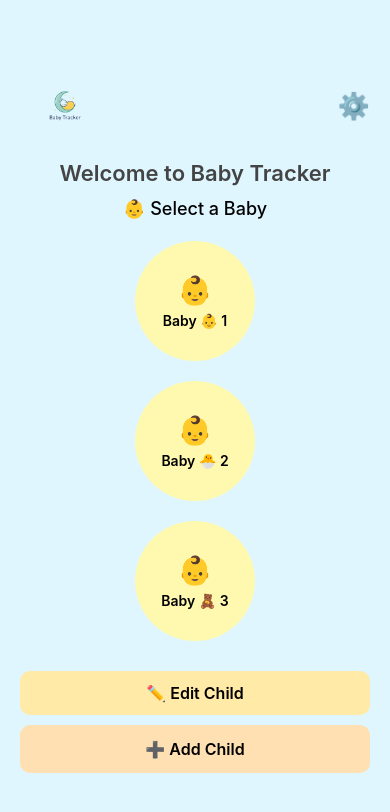
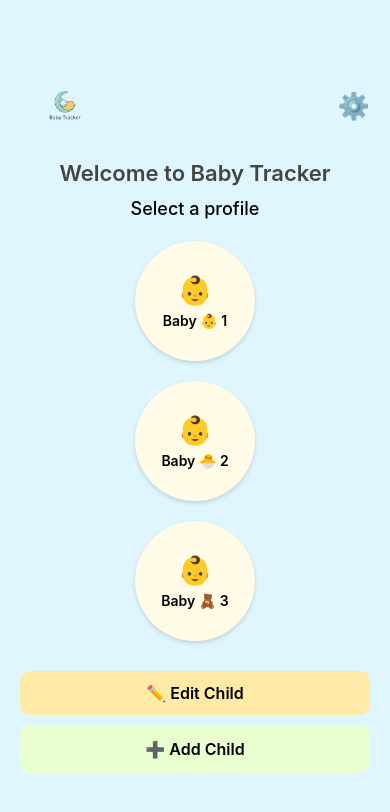
Before and after one commit to ama0917/CSCE-4901.501-Baby-Tracker, a React Native app: screen /Home in a window 390 px wide. Shown: the top 812 px of the page. Built offline with nearby package versions, Linux system fonts and the light colour scheme.

Commit message:
Updated colors

```diff
--- a/screens/HomeScreen.js
+++ b/screens/HomeScreen.js
@@ -26,7 +26,7 @@ const HomeScreen = ({ navigation }) => {
         </View>
 
         <Text style={styles.title}>Welcome to Baby Tracker</Text>
-        <Text style={styles.subtitle}>👶 Select a Baby</Text>
+        <Text style={styles.subtitle}>Select a profile</Text>
 
         <View style={styles.profileList}>
           {profiles.map((name, index) => (
@@ -94,10 +94,14 @@ const styles = StyleSheet.create({
     width: 120,
     height: 120,
     borderRadius: 60,
-    backgroundColor: '#fff9b0',
+    backgroundColor: '#fffbe6',
     justifyContent: 'center',
     alignItems: 'center',
     marginVertical: 10,
+    shadowColor: '#000',
+    shadowOffset: { width: 0, height: 2 },
+    shadowOpacity: 0.15,
+    shadowRadius: 4,
     elevation: 4,
   },
   avatar: {
@@ -116,7 +120,7 @@ const styles = StyleSheet.create({
     marginTop: 10,
   },
   addButton: {
-    backgroundColor: '#ffe0b3',
+    backgroundColor: '#eaffd0',
     paddingVertical: 14,
     borderRadius: 10,
     alignItems: 'center',
```
